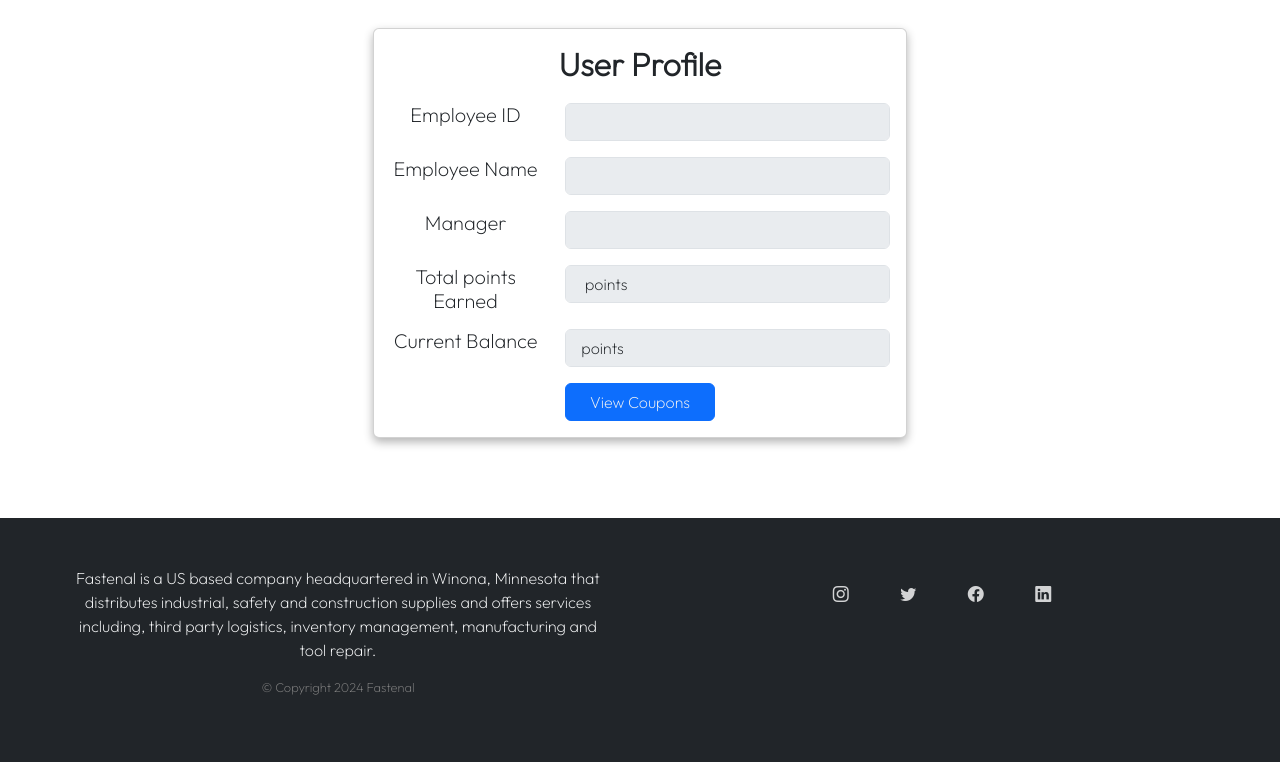
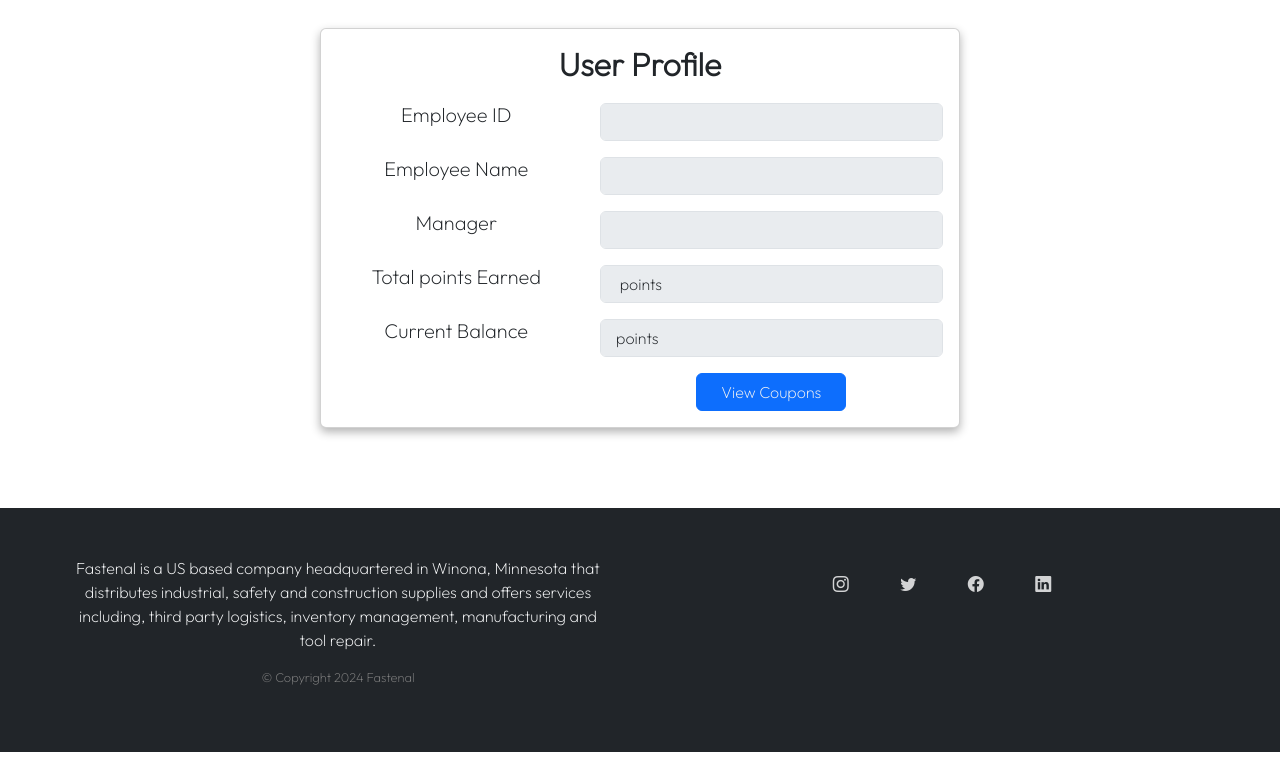
Before and after one commit to priyatham22/ERRSFastenal, a Flask app: template templates/profile.html in a window 1280 px wide. Shown: the part 52-814 px from the top of the page. Run offline with Flask 3, Linux system fonts and the light colour scheme; the template is opened without the code that fills it, so the values that code supplies are empty.

Commit message:
Update profile.html

```diff
--- a/templates/profile.html
+++ b/templates/profile.html
@@ -1,7 +1,7 @@
 {% extends "layout.html" %}
 {% block content %}
 <div align="center">
-<div class="col-lg-5">
+<div class="col-lg-6">
     <div class="card profile">
         <div class="card-body">
             <div class="row mb-3">
@@ -10,51 +10,52 @@
                 </div>
             </div>
             <div class="row mb-3">
-                <div class="col-sm-4">
+                <div class="col-sm-5">
                     <h5 class="mb-0">Employee ID</h5>
                 </div>
-                <div class="col-sm-8 text-secondary">
+                <div class="col-sm-7 text-secondary">
                     <input type="text" class="form-control" value="{{id}}" disabled>
                 </div>
             </div>
             <div class="row mb-3">
-                <div class="col-sm-4">
+                <div class="col-sm-5">
                     <h5 class="mb-0">Employee Name</h5>
                 </div>
-                <div class="col-sm-8 text-secondary">
+                <div class="col-sm-7 text-secondary">
                     <input type="text" class="form-control" value="{{name}}" disabled>
                 </div>
             </div>
             <div class="row mb-3">
-                <div class="col-sm-4">
+                <div class="col-sm-5">
                     <h5 class="mb-0">Manager</h5>
                 </div>
-                <div class="col-sm-8 text-secondary">
+                <div class="col-sm-7 text-secondary">
                     <input type="text" class="form-control" value="{{manager}}" disabled>
                 </div>
             </div>
             <div class="row mb-3">
-                <div class="col-sm-4">
+                <div class="col-sm-5">
                     <h5 class="mb-0">Total points Earned</h5>
                 </div>
-                <div class="col-sm-8 text-secondary">
+                <div class="col-sm-7 text-secondary">
                     <input type="text" class="form-control" value="{{points}}  points" disabled>
                 </div>
             </div>
             <div class="row mb-3">
-                <div class="col-sm-4">
+                <div class="col-sm-5">
                     <h5 class="mb-0">Current Balance</h5>
                 </div>
-                <div class="col-sm-8 text-secondary">
+                <div class="col-sm-7 text-secondary">
                     <input type="text" class="form-control" value="{{curr_points}} points" disabled>
                 </div>
             </div>
             <div class="row">
                 <div class="col-sm-4"></div>
-                <div class="col-sm-4 text-secondary">
+                <div class="col-sm-2 text-secondary">
+
+                </div>
+                <div class="col-sm-5 text-secondary">
                     <button class="btn btn-primary px-4">  <a class="profile-btn" href="/coupons">View Coupons</a> </button>
-                </div>
-                <div class="col-sm-4 text-secondary">
                 </div>
             </div>
         </div>
```
